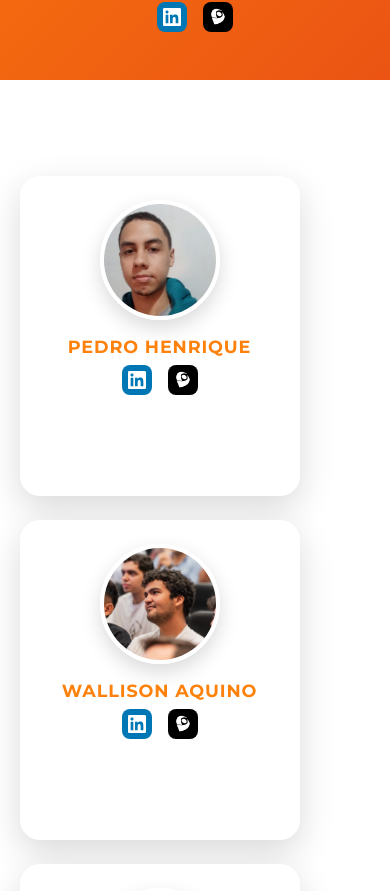
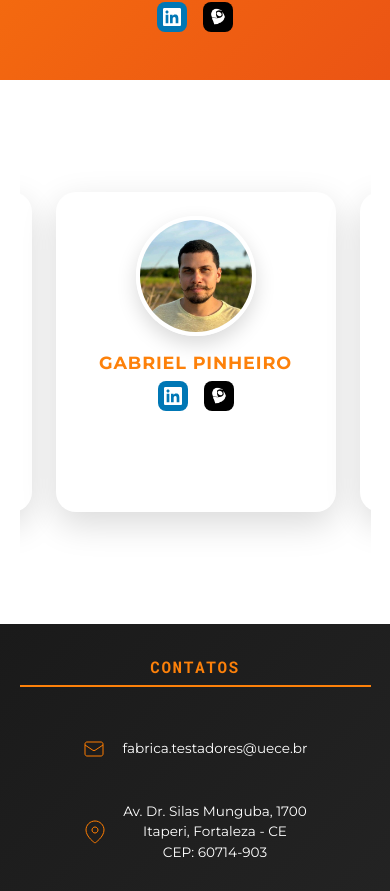
Before and after one commit to FabricadeTestadores/Site-Fabrica, a React (Vite) app: page / in a window 390 px wide. Shown: the part 3305-4196 px from the top of the page. Built offline with nearby package versions, Linux system fonts and the light colour scheme; the HTML template or start-up script is replaced by a standard one.

Commit message:
Changes ✨

```diff
--- a/src/Components/Performance/styles.css
+++ b/src/Components/Performance/styles.css
@@ -225,23 +225,16 @@
     overflow-y: hidden;
     scroll-behavior: smooth;
     -webkit-overflow-scrolling: touch;
-    scrollbar-width: thin;
-    scrollbar-color: var(--cor-principal) transparent;
+    scrollbar-width: none;
+    /* Firefox */
+    -ms-overflow-style: none;
+    /* IE and Edge */
     scroll-snap-type: x mandatory;
   }
 
   .performance-carousel-container::-webkit-scrollbar {
-    height: 6px;
-  }
-
-  .performance-carousel-container::-webkit-scrollbar-track {
-    background: #f1f1f1;
-    border-radius: 3px;
-  }
-
-  .performance-carousel-container::-webkit-scrollbar-thumb {
-    background: var(--cor-principal);
-    border-radius: 3px;
+    display: none;
+    /* Chrome, Safari, Opera */
   }
 
   .performance-grid {
--- a/src/Components/Team/styles.css
+++ b/src/Components/Team/styles.css
@@ -210,26 +210,62 @@
 }
 
 @media (max-width: 768px) {
+  .carousel-container {
+    overflow-x: auto;
+    overflow-y: visible;
+    scroll-snap-type: x mandatory;
+    -webkit-overflow-scrolling: touch;
+    scrollbar-width: none; /* Firefox */
+    -ms-overflow-style: none; /* IE and Edge */
+    padding: 1rem 0;
+  }
+
+  .carousel-container::-webkit-scrollbar {
+    display: none; /* Chrome, Safari, Opera */
+  }
+
   .members-grid {
-    grid-template-columns: repeat(2, 1fr);
+    display: flex;
     gap: 1.5rem;
+    padding: 0 calc((100vw - 280px) / 2);
+    margin: 2rem 0;
   }
 
   .member-card {
+    flex: 0 0 280px;
     min-height: 340px;
     padding: 1.8rem 1rem;
+    scroll-snap-align: center;
   }
 }
 
 @media (max-width: 480px) {
+  .carousel-container {
+    overflow-x: auto;
+    overflow-y: visible;
+    scroll-snap-type: x mandatory;
+    -webkit-overflow-scrolling: touch;
+    scrollbar-width: none;
+    -ms-overflow-style: none;
+    padding: 1rem 0;
+  }
+
+  .carousel-container::-webkit-scrollbar {
+    display: none;
+  }
+
   .members-grid {
-    grid-template-columns: 1fr;
+    display: flex;
     gap: 1.5rem;
+    padding: 0 calc((100vw - 280px) / 2);
+    margin: 2rem 0;
   }
 
   .member-card {
+    flex: 0 0 280px;
     min-height: 320px;
     padding: 1.5rem 1rem;
+    scroll-snap-align: center;
   }
 
   .member-name {
```
